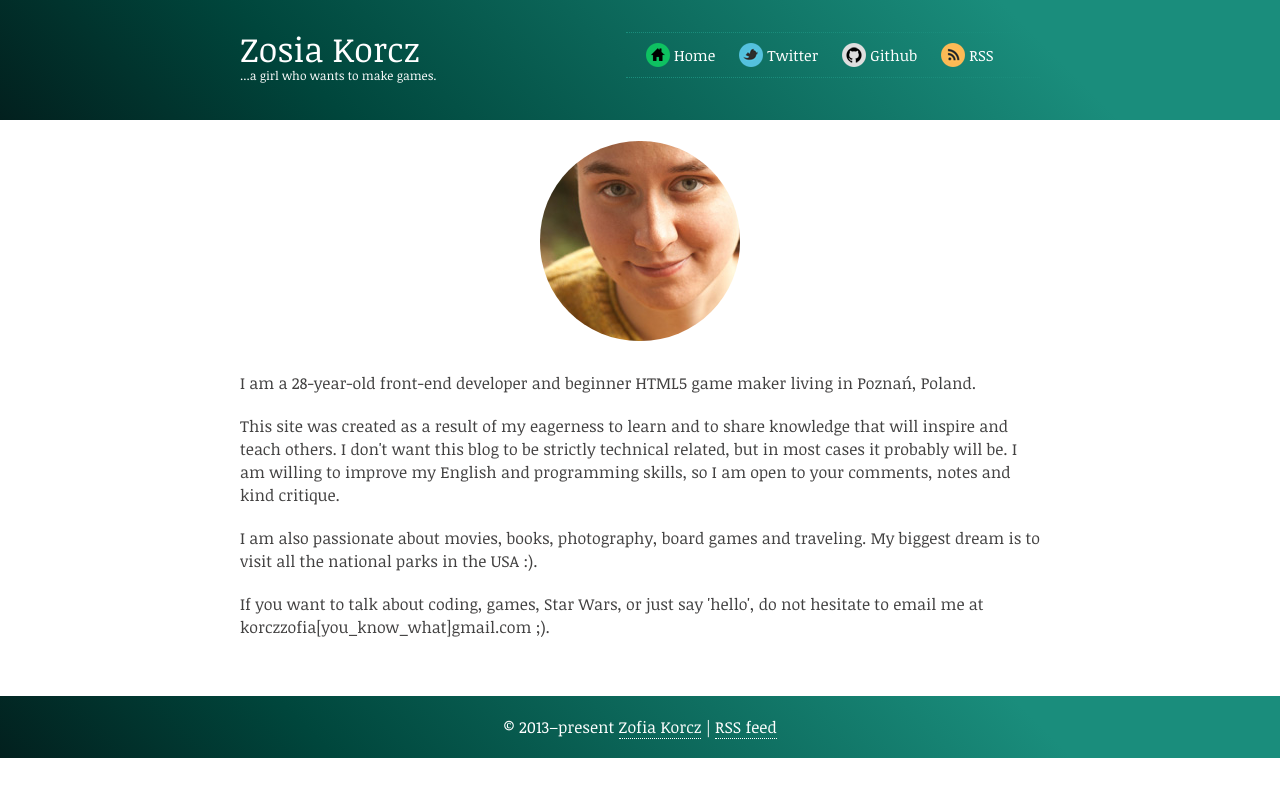
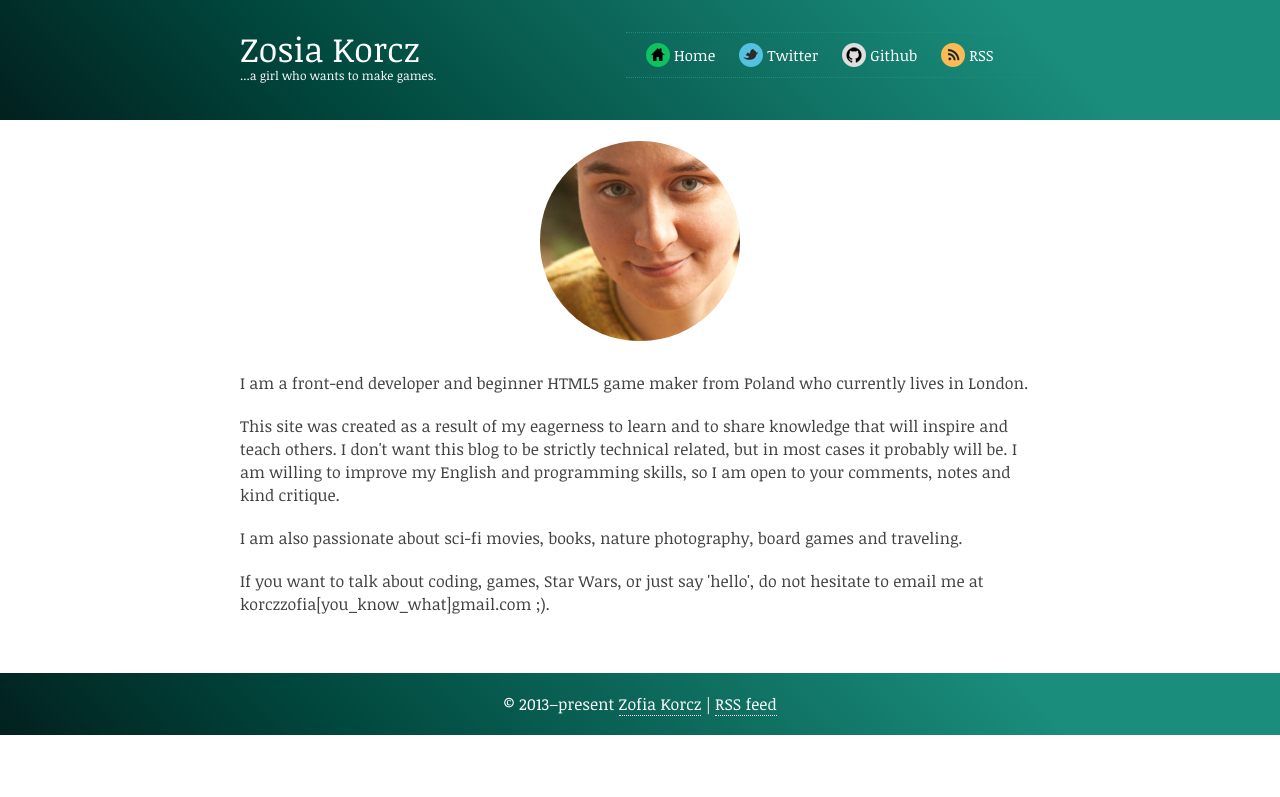
Before and after one commit to Calanthe/Calanthe.github.io, a Jekyll site: the page built from about.html, in a window 1280 px wide. Shown: the top 797 px of the page. Built offline with Jekyll 4.4.1, drawn with Linux system fonts in a browser that asks for light colours; Markdown is read by kramdown in place of the engine named in the settings.

Commit message:
about me updated

```diff
--- a/about.html
+++ b/about.html
@@ -4,11 +4,11 @@ title: Zofia Korcz - about me
 ---
 <div class="about post">
 	<div class="photo-wrapper"><img src="/assets/ZK_200.jpg" width="200" height="200" alt="me myself and I" class="me"/></div>
-<p>I am a 28-year-old front-end developer and beginner HTML5 game maker living in Poznań, Poland.</p>
+<p>I am a front-end developer and beginner HTML5 game maker from Poland who currently lives in London.</p>
 <p>This site was created as a result of my eagerness to learn and to share knowledge that will inspire and teach others. I don't want this blog to be strictly technical related, but in most cases it probably will be. I am willing to improve my English and programming skills, so I am open to your comments, notes and kind critique.
 </p>
 <p>
-I am also passionate about movies, books, photography, board games and traveling. My biggest dream is to visit all the national parks in the USA :).
+I am also passionate about sci-fi movies, books, nature photography, board games and traveling.
 </p>
 <p class="no-margin">
 If you want to talk about coding, games, Star Wars, or just say 'hello', do not hesitate to email me at korczzofia[you_know_what]gmail.com ;).
```
